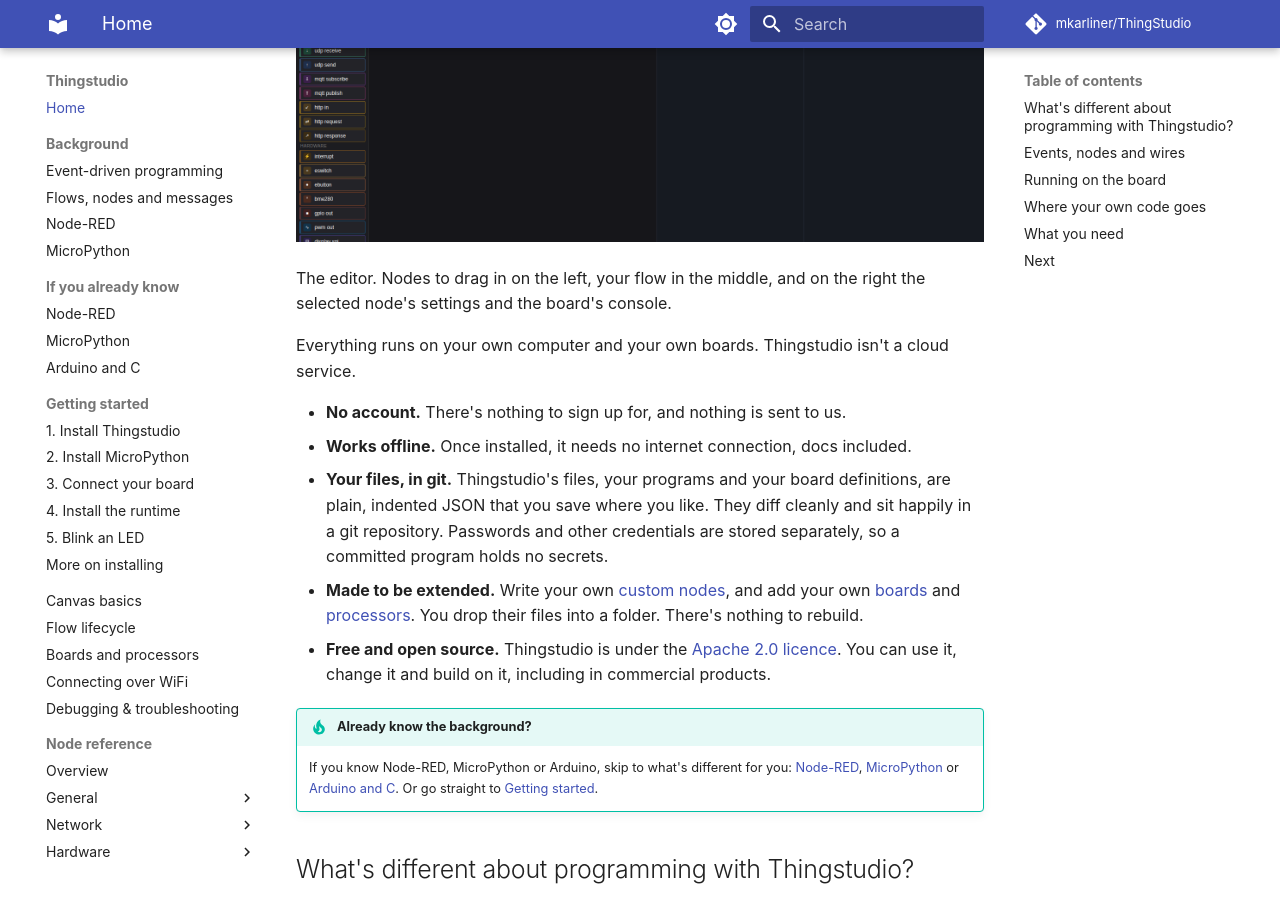
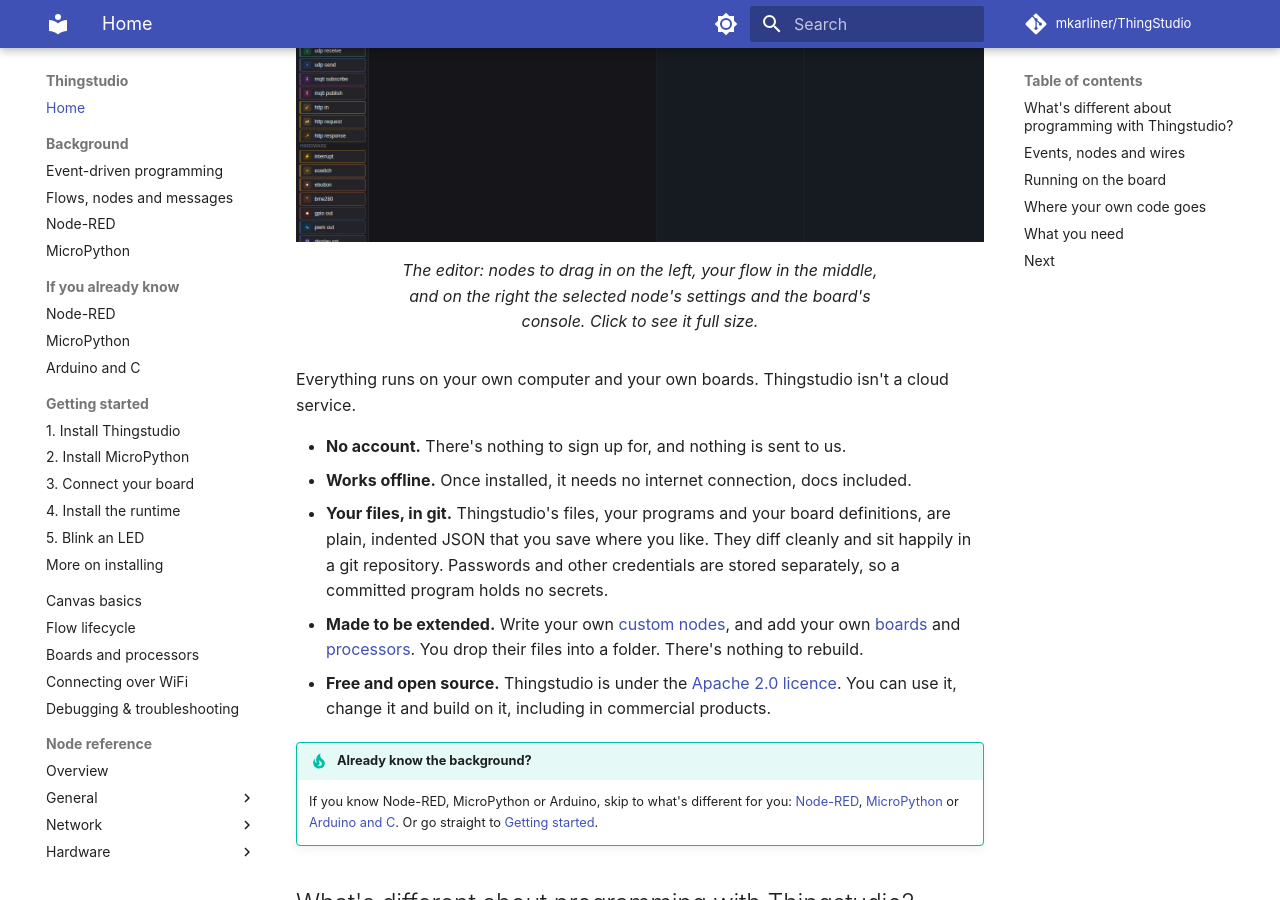
Before and after one commit to mkarliner/ThingStudio, an MkDocs documentation site: the page built from docs/user-guide/index.md, in a window 1280 px wide and 900 px high, scrolled down 494 px. Built offline with MkDocs 1.6.1 and Material for MkDocs 9.7.7, drawn with Linux system fonts in a browser that asks for light colours; comment, search, counter and statistics services are not loaded.

Commit message:
Docs home: blocks and wires wording; captioned, clickable editor screenshot

```diff
--- a/docs/user-guide/index.md
+++ b/docs/user-guide/index.md
@@ -6,10 +6,10 @@
 into [MicroPython](https://micropython.org/), a version of Python for microcontrollers, and sends it to your board. The
 board then runs the program you just built. It keeps running it on its own, with no computer attached.
 
-![The Thingstudio editor, showing a three-node flow: timer, function and gpio out](images/editor.png)
-
-The editor. Nodes to drag in on the left, your flow in the middle, and on the right the selected node's settings
-and the board's console.
+<figure markdown="span">
+  [![The Thingstudio editor, showing a three-node flow: timer, function and gpio out](images/editor.png)](images/editor.png)<figcaption>The editor: nodes to drag in on the left, your flow in the middle, and on the right the selected
+  node's settings and the board's console. Click to see it full size.</figcaption>
+</figure>
 
 Everything runs on your own computer and your own boards. Thingstudio isn't a cloud service.
 
--- a/mkdocs.yml
+++ b/mkdocs.yml
@@ -38,6 +38,7 @@
 
 markdown_extensions:
   - admonition
+  - md_in_html # <figure markdown> for captioned screenshots
   - pymdownx.superfences
   - pymdownx.highlight
 
```
